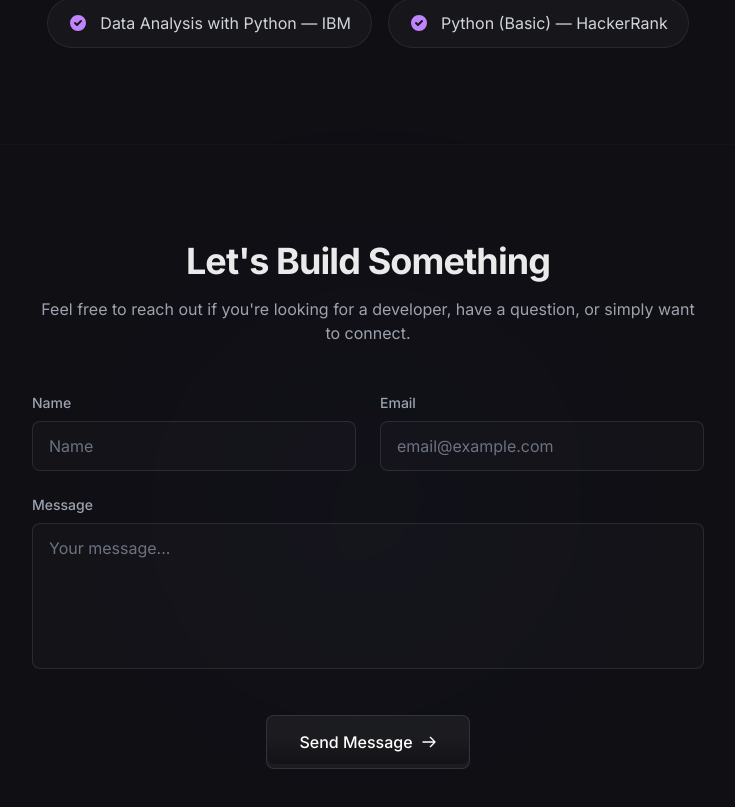
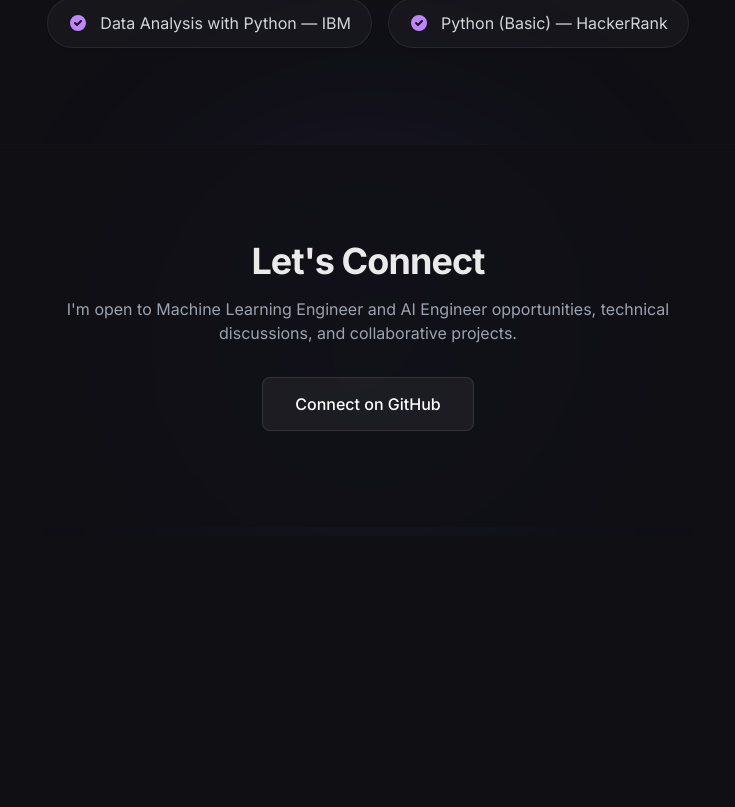
Before and after one commit to Saty290501/Portfolio, a Next.js app: page / in a window 1280 px wide. Shown: the part 4723-5530 px from the top of the page, without its empty margins (272-1007 px from the left). After the commit the page ends 5259 px from the top, so only its background shows below. Built offline with nearby package versions, Linux system fonts and the light colour scheme.

Commit message:
Update src/components/Contact.tsx for Machine Learning Engineer portfolio

```diff
--- a/src/components/Contact.tsx
+++ b/src/components/Contact.tsx
@@ -1,125 +1,33 @@
 "use client";
 
 import { motion } from 'framer-motion';
-import { useState } from 'react';
+import Link from 'next/link';
 
 export default function Contact() {
-    const [formData, setFormData] = useState({ name: '', email: '', message: '' });
-    const [isSubmitting, setIsSubmitting] = useState(false);
-    const [submitted, setSubmitted] = useState(false);
-
-    const handleSubmit = (e: React.FormEvent) => {
-        e.preventDefault();
-        setIsSubmitting(true);
-        // Simulate network request
-        setTimeout(() => {
-            setIsSubmitting(false);
-            setSubmitted(true);
-            setFormData({ name: '', email: '', message: '' });
-            setTimeout(() => setSubmitted(false), 5000);
-        }, 1500);
-    };
-
     return (
         <section id="contact" className="py-24 bg-[#0f0f14]/80 border-t border-white/[0.02]">
             <div className="max-w-3xl mx-auto px-6 lg:px-12 relative">
                 <div className="absolute top-1/2 left-1/2 -translate-x-1/2 -translate-y-1/2 w-[400px] h-[400px] bg-gradient-to-br from-purple-500/10 to-blue-500/10 rounded-full blur-[100px] -z-10 pointer-events-none" />
-
                 <motion.div
                     initial={{ opacity: 0, y: 20 }}
                     whileInView={{ opacity: 1, y: 0 }}
                     viewport={{ once: true }}
                     transition={{ duration: 0.5 }}
-                    className="text-center mb-12"
+                    className="text-center"
                 >
-                    <h2 className="text-3xl md:text-4xl font-bold tracking-tight mb-4">Let&apos;s Build Something</h2>
-                    <p className="text-gray-400">Feel free to reach out if you&apos;re looking for a developer, have a question, or simply want to connect.</p>
+                    <h2 className="text-3xl md:text-4xl font-bold tracking-tight mb-4">Let&apos;s Connect</h2>
+                    <p className="text-gray-400 mb-8">
+                        I&apos;m open to Machine Learning Engineer and AI Engineer opportunities, technical discussions, and collaborative projects.
+                    </p>
+                    <Link
+                        href="https://github.com/Saty290501"
+                        target="_blank"
+                        rel="noreferrer"
+                        className="inline-flex items-center justify-center px-8 py-3.5 font-medium text-white bg-white/5 border border-white/10 rounded-lg hover:bg-white/10 transition-all"
+                    >
+                        Connect on GitHub
+                    </Link>
                 </motion.div>
-
-                <motion.form
-                    initial={{ opacity: 0, y: 20 }}
-                    whileInView={{ opacity: 1, y: 0 }}
-                    viewport={{ once: true }}
-                    transition={{ duration: 0.5, delay: 0.2 }}
-                    onSubmit={handleSubmit}
-                    className="space-y-6"
-                >
-                    <div className="grid grid-cols-1 md:grid-cols-2 gap-6">
-                        <div className="group">
-                            <label htmlFor="name" className="block text-sm font-medium text-gray-400 mb-2">Name</label>
-                            <input
-                                type="text"
-                                id="name"
-                                required
-                                value={formData.name}
-                                onChange={(e) => setFormData({ ...formData, name: e.target.value })}
-                                className="w-full bg-white/[0.02] border border-white/10 rounded-lg px-4 py-3 text-white placeholder-gray-500 focus:outline-none focus:border-purple-500 focus:bg-white/[0.05] transition-all group-hover:border-white/20"
-                                placeholder="Name"
-                            />
-                        </div>
-                        <div className="group">
-                            <label htmlFor="email" className="block text-sm font-medium text-gray-400 mb-2">Email</label>
-                            <input
-                                type="email"
-                                id="email"
-                                required
-                                value={formData.email}
-                                onChange={(e) => setFormData({ ...formData, email: e.target.value })}
-                                className="w-full bg-white/[0.02] border border-white/10 rounded-lg px-4 py-3 text-white placeholder-gray-500 focus:outline-none focus:border-blue-500 focus:bg-white/[0.05] transition-all group-hover:border-white/20"
-                                placeholder="email@example.com"
-                            />
-                        </div>
-                    </div>
-
-                    <div className="group">
-                        <label htmlFor="message" className="block text-sm font-medium text-gray-400 mb-2">Message</label>
-                        <textarea
-                            id="message"
-                            required
-                            rows={5}
-                            value={formData.message}
-                            onChange={(e) => setFormData({ ...formData, message: e.target.value })}
-                            className="w-full bg-white/[0.02] border border-white/10 rounded-lg px-4 py-3 text-white placeholder-gray-500 focus:outline-none focus:border-purple-500 focus:bg-white/[0.05] transition-all resize-none group-hover:border-white/20"
-                            placeholder="Your message..."
-                        />
-                    </div>
-
-                    <div className="text-center pt-4">
-                        <button
-                            type="submit"
-                            disabled={isSubmitting}
-                            className="group relative inline-flex items-center justify-center px-8 py-3.5 font-medium text-white transition-all duration-200 bg-white/5 border border-white/10 rounded-lg hover:bg-white/10 disabled:opacity-50 disabled:cursor-not-allowed overflow-hidden w-full md:w-auto"
-                        >
-                            <span className="absolute inset-0 w-full h-full -mt-1 rounded-lg opacity-30 bg-gradient-to-b from-transparent via-transparent to-black"></span>
-                            <span className="relative z-10 flex items-center gap-2">
-                                {isSubmitting ? (
-                                    <>
-                                        <svg className="animate-spin -ml-1 mr-3 h-5 w-5 text-white" fill="none" viewBox="0 0 24 24">
-                                            <circle className="opacity-25" cx="12" cy="12" r="10" stroke="currentColor" strokeWidth="4"></circle>
-                                            <path className="opacity-75" fill="currentColor" d="M4 12a8 8 0 018-8V0C5.373 0 0 5.373 0 12h4zm2 5.291A7.962 7.962 0 014 12H0c0 3.042 1.135 5.824 3 7.938l3-2.647z"></path>
-                                        </svg>
-                                        Sending...
-                                    </>
-                                ) : submitted ? (
-                                    <>
-                                        <svg className="w-5 h-5 text-green-400" fill="none" viewBox="0 0 24 24" stroke="currentColor">
-                                            <path strokeLinecap="round" strokeLinejoin="round" strokeWidth={2} d="M5 13l4 4L19 7" />
-                                        </svg>
-                                        Message Sent
-                                    </>
-                                ) : (
-                                    <>
-                                        Send Message
-                                        <svg className="w-4 h-4 group-hover:translate-x-1 transition-transform" fill="none" viewBox="0 0 24 24" stroke="currentColor">
-                                            <path strokeLinecap="round" strokeLinejoin="round" strokeWidth={2} d="M14 5l7 7m0 0l-7 7m7-7H3" />
-                                        </svg>
-                                    </>
-                                )}
-                            </span>
-                            <div className="absolute inset-0 h-full w-full rounded-lg border border-purple-500/0 group-hover:border-purple-500/50 transition-all duration-300"></div>
-                        </button>
-                    </div>
-                </motion.form>
             </div>
         </section>
     );
```
